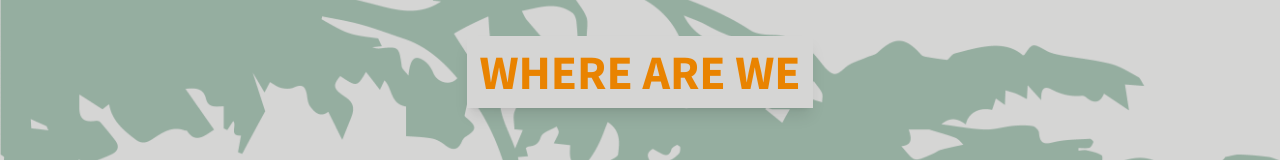
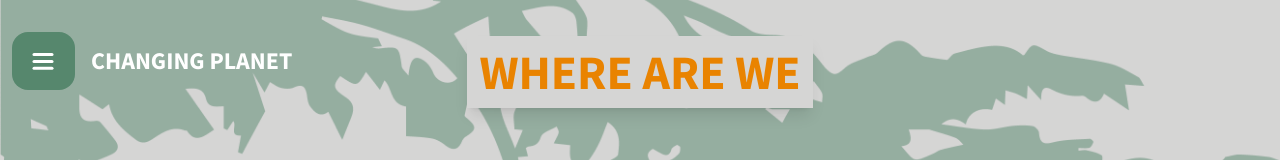
Before and after one commit to nikolajsvv/environmental-humanities, a React (Vite) app: page / in a window 1280 px wide. Shown: the top 160 px of the page. Built offline with nearby package versions, Linux system fonts and the light colour scheme; a web font is replaced by a local one.

Commit message:
NavBar Title & styling

```diff
--- a/src/components/NavBar/MenuToggle.jsx
+++ b/src/components/NavBar/MenuToggle.jsx
@@ -1,8 +1,20 @@
+import { useState } from 'react';
+import { motion } from 'framer-motion';
 import Path from './Path'
 import PropTypes from 'prop-types';
 
-const MenuToggle = ({toggle}) => (
-  <button onClick={toggle} className='fixed top-3 left-3 p-5 bg-primary-green cursor-pointer z-50 rounded-2xl'>
+const MenuToggle = ({ toggle }) => {
+  const [isHovered, setIsHovered] = useState(false);
+
+  return (
+    <div className='fixed flex items-center justify-start gap-4 top-8 left-3 z-50'>
+      <motion.button
+        onClick={toggle}
+        onMouseEnter={() => setIsHovered(true)}
+        onMouseLeave={() => setIsHovered(false)}
+        className='p-5 bg-primary-green cursor-pointer rounded-2xl'
+        whileHover={{ scale: 1.2 }}
+      >
         <svg width="23" height="18" viewBox="0 0 23 18">
           <Path
             d="M 2 2.5 L 20 2.5"
@@ -24,11 +36,18 @@ const MenuToggle = ({toggle}) => (
             }}
           />
         </svg>
-  </button>
-)
+      </motion.button>
+      {!isHovered && (
+        <span className='hidden md:inline text-white uppercase font-source-sans-pro font-bold text-2xl transition-opacity duration-500'>
+          Changing Planet
+        </span>
+      )}
+    </div>
+  );
+}
 
 MenuToggle.propTypes = {
   toggle: PropTypes.any
 }
 
-export default MenuToggle
+export default MenuToggle;
--- a/src/components/NavBar/NavBar.jsx
+++ b/src/components/NavBar/NavBar.jsx
@@ -2,7 +2,6 @@
 import useMenuAnimation from './useMenuAnimation'
 import MenuToggle from './MenuToggle'
 import Menu from './Menu'
-import { motion, useScroll } from 'framer-motion'
 import { useState } from 'react'
 
 const NavBar = () => {
@@ -14,14 +13,14 @@ const NavBar = () => {
     { title: 'where do we go from here', id: '#where-do-we-go-from-here' },
   ];
 
-  const { scrollYProgress } = useScroll();
+  // const { scrollYProgress } = useScroll();
   const [isOpen, setIsOpen] = useState(false);
   const scope = useMenuAnimation(isOpen);
 
   return (
     <>
       {/* <motion.div style={{ scaleX: scrollYProgress }} className='absolute top-0 left-0 right-0 h-10 z-10 bg-primary-green transform origin-left'/> */}
-      <div ref={scope} className='lg:hidden'>
+      <div ref={scope} className=''>
         <Menu setIsOpen={setIsOpen} sections={sections}/>
         <MenuToggle toggle={() => setIsOpen(!isOpen)}/>
       </div>
```
Lines whose indentation alone changed are shown as unchanged.
